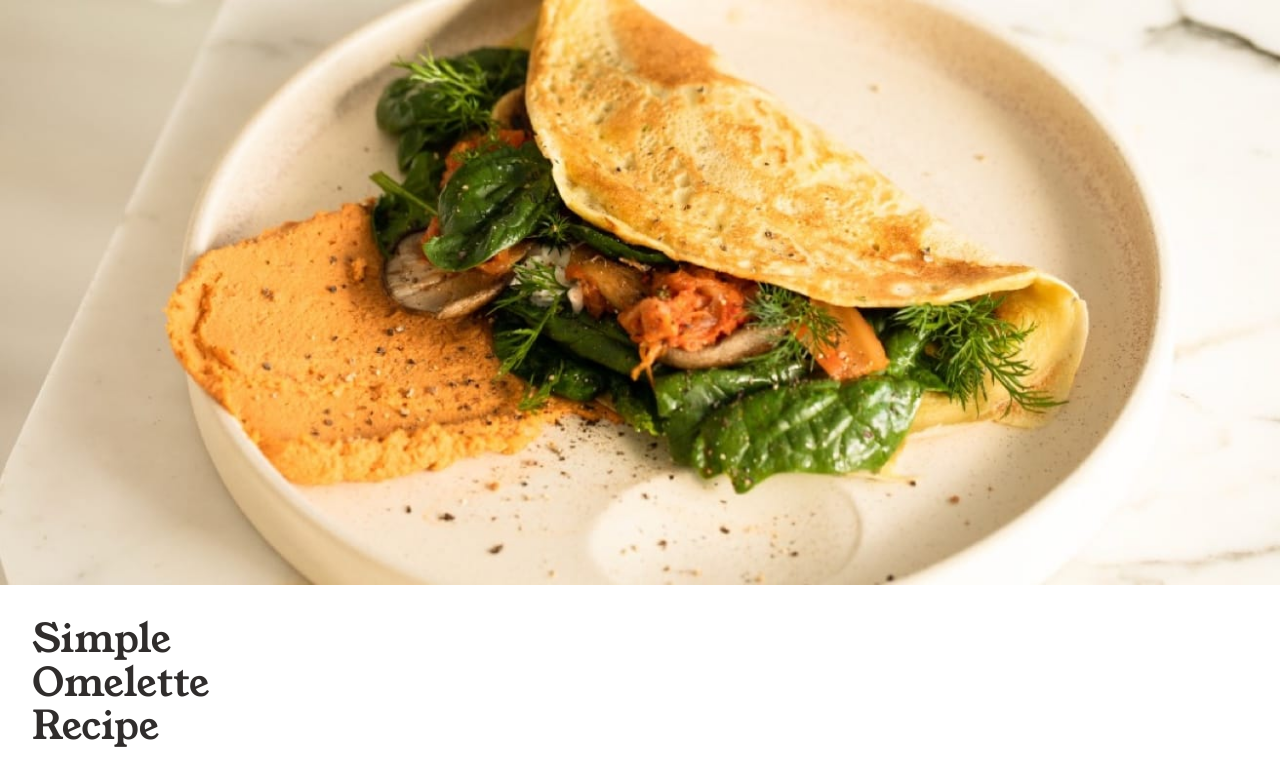
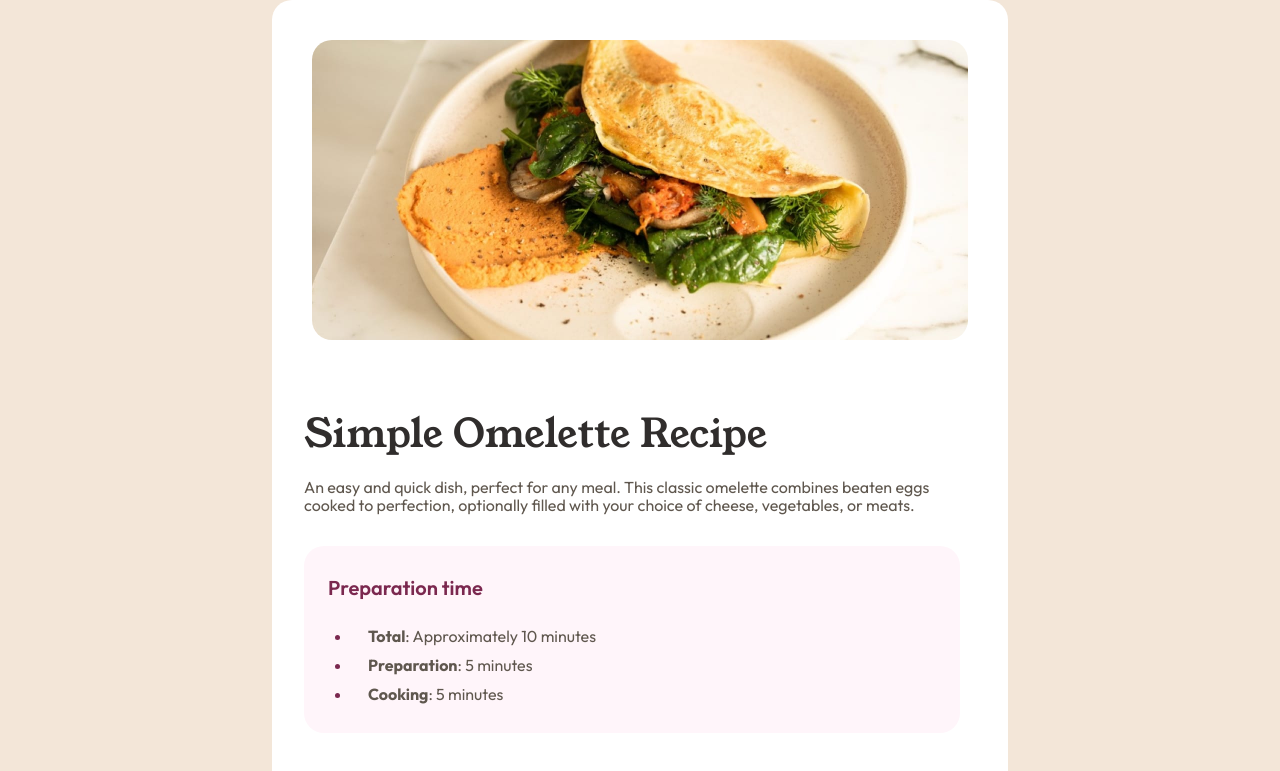
Before and after one commit to mayor-creator/frontend-projects, a React (Vite) app in the folder recipe-page-app/: page / in a window 1280 px wide. Shown: the top 771 px of the page. Built offline with nearby package versions, Linux system fonts and the light colour scheme.

Commit message:
add scss style for desktop layout

```diff
--- a/recipe-page-app/scss/component/_main.scss
+++ b/recipe-page-app/scss/component/_main.scss
@@ -9,13 +9,24 @@
 .wrapper {
   background-color: var(--color-white);
   width: 100vw;
-  height: 100vh;
   display: flex;
   flex-direction: column;
+
+  @include l.desktop {
+    width: f.px-to-rem(736);
+    margin-inline: auto;
+    border-radius: f.px-to-rem(20);
+  }
 }
 
 .card {
   flex: 1;
+}
+
+.image-card {
+  @include l.desktop {
+    padding: f.px-to-rem(40);
+  }
 }
 
 .text-content {
@@ -52,6 +63,10 @@
     padding-left: f.px-to-rem(24);
     padding-right: f.px-to-rem(24);
     padding-bottom: f.px-to-rem(24);
+
+    @include l.desktop {
+      max-width: f.px-to-rem(600);
+    }
   }
 
   .preparation-item {
@@ -113,6 +128,10 @@
 .instructions,
 .nutrition {
   max-width: f.px-to-rem(311);
+
+  @include l.desktop {
+    max-width: f.px-to-rem(656);
+  }
 }
 
 .ingredients-header,
@@ -125,6 +144,10 @@ img {
   height: auto;
   max-width: 100%;
   object-fit: contain;
+
+  @include l.desktop {
+    border-radius: f.px-to-rem(20);
+  }
 }
 
 span {
```
